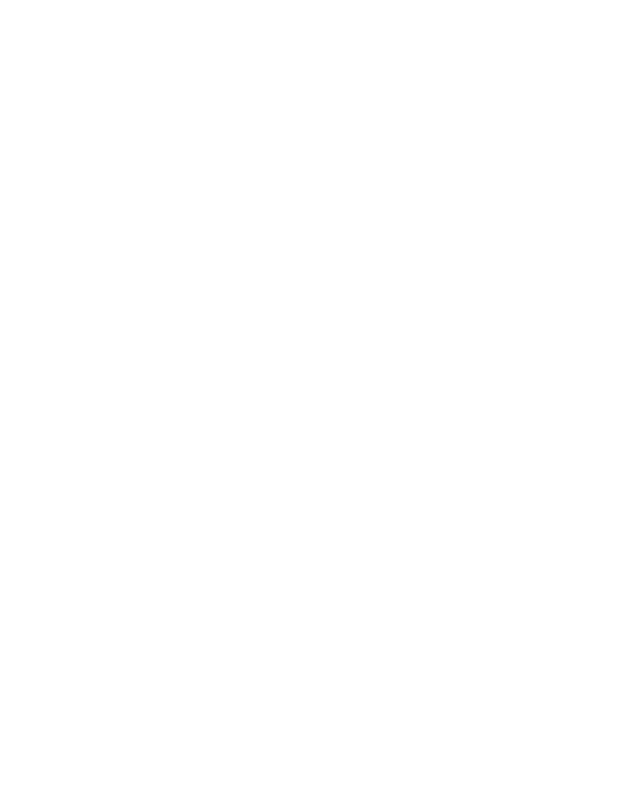
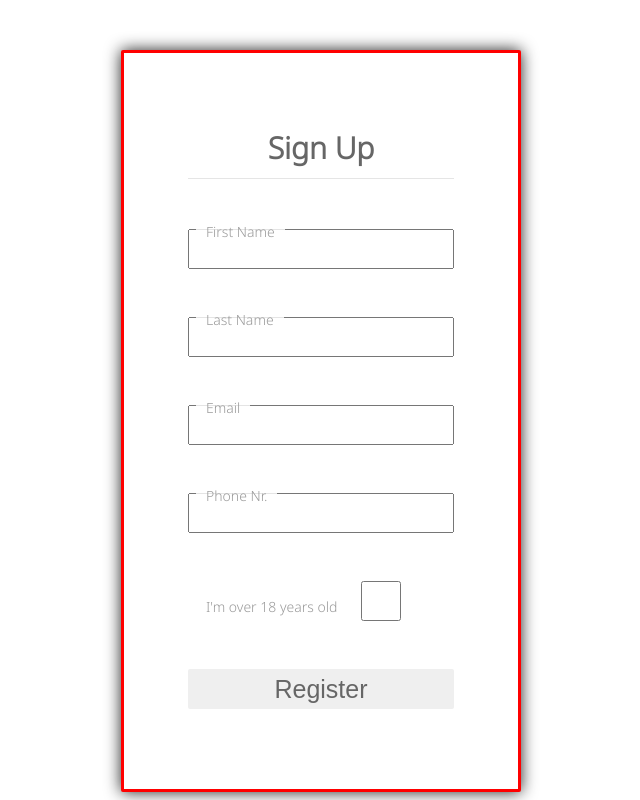
Before and after one commit to dnitra/Events_registration_page, a website: page src/index.html in a window 1280 px wide. Shown: the whole page, without its empty margins (319-959 px from the left). Drawn offline with nearby package versions, Linux system fonts and the light colour scheme; files that its build step writes are made by us from their sources.

Commit message:
form basic styling and some JS

```diff
--- a/src/css/style.scss
+++ b/src/css/style.scss
@@ -1,12 +1,98 @@
 html {
   box-sizing: border-box;
 }
+
 *,
 *:before,
 *:after {
   box-sizing: inherit;
 }
+
 body {
   margin: 0;
+  font-family: 'Noto Sans', sans-serif;
 
 }
+
+form {
+  background: #fff;
+  padding: 4em 4em 2em;
+  max-width: 400px;
+  margin: 50px auto 0;
+  box-shadow: 0 0 1em #222;
+  border-radius: 2px;
+  border: 3px solid red;
+
+  h2 {
+    margin: 0 0 50px 0;
+    padding: 10px;
+    text-align: center;
+    font-size: 30px;
+    color: darken(#e5e5e5, 50%);
+    border-bottom: solid 1px #e5e5e5;
+  }
+
+  p {
+    margin: 0 0 3em 0;
+    position: relative;
+  }
+
+  input {
+    display: flex;
+    box-sizing: border-box;
+    width: 100%;
+    outline: none;
+    height: 40px;
+    color: #666;
+  }
+
+  .checkbox {
+    display: flex;
+    justify-content: space-between;
+    margin-left: 60px;
+    color: #666;
+  }
+
+}
+
+span {
+  display: block;
+  background: #F9A5A5;
+  padding: 2px 5px;
+  color: #666;
+}
+
+input[type="submit"] {
+  border-radius: 2px;
+  border: none;
+  color: #666666;
+  cursor: pointer;
+  display: block;
+  font-size: 25px;
+  line-height: 0.6;
+  outline: none;
+}
+
+input[type="submit"]:hover {
+  background: rgb(211, 129, 129);
+}
+
+
+
+label {
+  position: absolute;
+  left: 8px;
+  top: 12px;
+  color: #999;
+  font-size: 14px;
+  display: inline-block;
+  padding: 4px 10px;
+  font-weight: 400;
+  background-color: rgba(255, 255, 255, 0);
+
+  &.floatLabel {
+    top: -11px;
+    background-color: rgba(255, 255, 255, 0.8);
+    font-size: 14px;
+  }
+}
--- a/src/index.html
+++ b/src/index.html
@@ -1,14 +1,45 @@
 <!DOCTYPE html>
 <html lang="en">
+
 <head>
   <meta charset="UTF-8" />
   <meta http-equiv="X-UA-Compatible" content="IE=edge" />
   <meta name="viewport" content="width=device-width, initial-scale=1.0" />
-
   <link rel="stylesheet" href="css/style.css" />
+  <link href="https://fonts.googleapis.com/css2?family=Noto+Sans:wght@300&display=swap" rel="stylesheet">
   <script src="js/script.js" defer></script>
 
   <title>Events registration page</title>
 </head>
-  <body></body>
+
+<body>
+  <form action="#" method="post">
+    <h2>Sign Up</h2>
+    <p>
+      <label for="Name" class="floatLabel">First Name</label>
+      <input id="Name" name="Name" input type="text">
+    </p>
+    <p>
+      <label for="last_name" class="floatLabel">Last Name</label>
+      <input id="last_name" name="last_name" input type="text">
+    </p>
+    <p>
+      <label for="Email" class="floatLabel">Email</label>
+      <input id="Email" name="Email" input type="text">
+    </p>
+    <p>
+      <label for="phone_nr" class="floatLabel">Phone Nr.</label>
+      <input id="phone_nr" name="phone_nr" input type="number">
+    </p>
+    <p>
+      <label for="age">I'm over 18 years old</label>
+      <input type="checkbox" class="checkbox" input name="age" id="age" value="">
+    </p>
+    <p>
+      <input type="submit" value="Register" id="submit">
+    </p>
+  </form>
+  <script src="js/form.js" defer></script>
+</body>
+
 </html>
--- /dev/null
+++ b/src/js/form.js
@@ -0,0 +1,7 @@
+var firstNameInput = document.querySelector("Name");
+var lastNameInput = document.querySelector("last_name");
+var emailInput = document.querySelector("Email");
+var phoneNrInput = document.querySelector("phone_nr");
+var ageInput = document.querySelector("age");
+
+var firstNameInput
```
Lines whose indentation alone changed are shown as unchanged.
